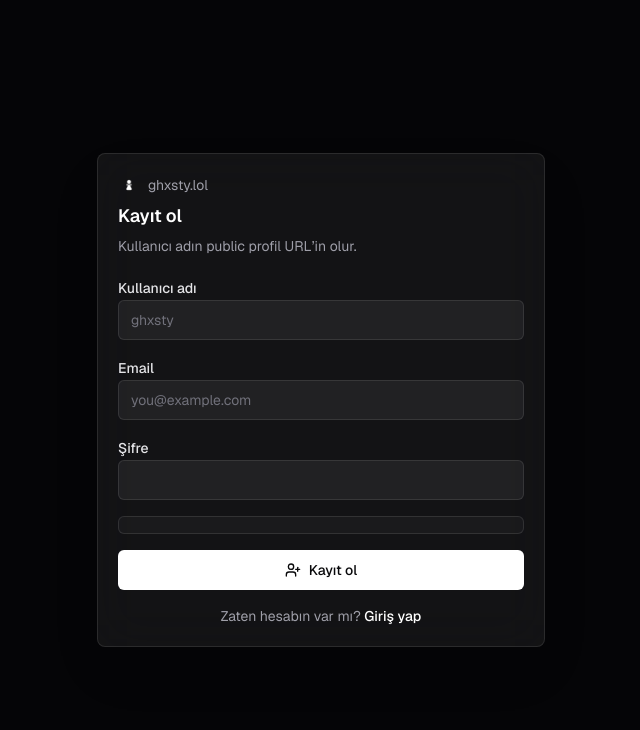
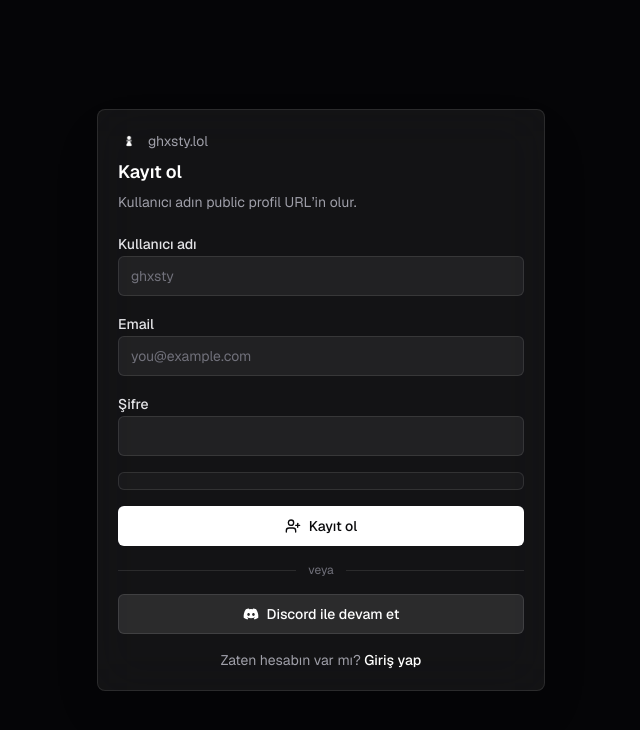
Before and after one commit to ghxsty-dev/ghxsty.lol, a Next.js app: page /register in a window 1280 px wide. Shown: the top 730 px of the page, without its empty margins (319-959 px from the left). Built offline with nearby package versions, Linux system fonts and the light colour scheme; no server answers.

Commit message:
feat: Discord register system

```diff
--- a/next.config.ts
+++ b/next.config.ts
@@ -4,7 +4,7 @@ const nextConfig: NextConfig = {
   outputFileTracingRoot: process.cwd(),
   experimental: {
     serverActions: {
-      bodySizeLimit: "10mb",
+      bodySizeLimit: "12mb",
     },
   },
   images: {
--- a/src/app/(auth)/actions.ts
+++ b/src/app/(auth)/actions.ts
@@ -62,6 +62,25 @@ export async function loginAction(
   await supabase.auth.setSession(data.session);
 
   redirect(next.startsWith("/") ? next : "/dashboard");
+}
+
+export async function discordLoginAction(formData: FormData) {
+  const next = String(formData.get("next") ?? "/dashboard");
+  const safeNext = next.startsWith("/") ? next : "/dashboard";
+  const supabase = await createClient();
+  const { data, error } = await supabase.auth.signInWithOAuth({
+    provider: "discord",
+    options: {
+      redirectTo: `${getSiteUrl()}/auth/callback?next=${encodeURIComponent(safeNext)}`,
+      scopes: "identify",
+    },
+  });
+
+  if (error || !data.url) {
+    redirect("/login?oauth=discord-error");
+  }
+
+  redirect(data.url);
 }
 
 export async function registerAction(
--- a/src/components/auth-form.tsx
+++ b/src/components/auth-form.tsx
@@ -4,7 +4,9 @@ import Link from "next/link";
 import { useActionState } from "react";
 import { useFormStatus } from "react-dom";
 import { LogIn, UserPlus } from "lucide-react";
+import { FaDiscord } from "react-icons/fa6";
 import {
+  discordLoginAction,
   loginAction,
   registerAction,
 } from "@/app/(auth)/actions";
@@ -88,6 +90,20 @@ export function AuthForm({ mode, next, turnstileSiteKey }: AuthFormProps) {
         </p>
       ) : null}
       <SubmitButton mode={mode} />
+      <div className="flex items-center gap-3 text-xs text-zinc-500">
+        <span className="h-px flex-1 bg-white/10" />
+        veya
+        <span className="h-px flex-1 bg-white/10" />
+      </div>
+      <Button
+        type="submit"
+        formAction={discordLoginAction}
+        variant="secondary"
+        className="w-full"
+      >
+        <FaDiscord className="h-4 w-4" />
+        Discord ile devam et
+      </Button>
       <p className="text-center text-sm text-zinc-400">
         {isLogin ? "Hesabın yok mu?" : "Zaten hesabın var mı?"}{" "}
         <Link
--- a/src/lib/validation.ts
+++ b/src/lib/validation.ts
@@ -35,7 +35,7 @@ export const ALLOWED_AUDIO_TYPES = [
 export const ALLOWED_AUDIO_EXTENSIONS = ["mp3", "wav", "ogg", "webm", "m4a"];
 
 export const MAX_UPLOAD_SIZE = 10 * 1024 * 1024;
-export const MAX_AUDIO_UPLOAD_SIZE = 5 * 1024 * 1024;
+export const MAX_AUDIO_UPLOAD_SIZE = 10 * 1024 * 1024;
 
 export function validateUsername(username: string) {
   if (!USERNAME_REGEX.test(username)) {
@@ -72,7 +72,7 @@ export function validateAudio(file: File) {
   }
 
   if (file.size > MAX_AUDIO_UPLOAD_SIZE) {
-    return "Şarkı dosyası 5 MB sınırını aşamaz.";
+    return "Şarkı dosyası 10 MB sınırını aşamaz.";
   }
 
   return null;
```
Also changed, not shown: 1 other file (tests, documents, lock files or other folders).
